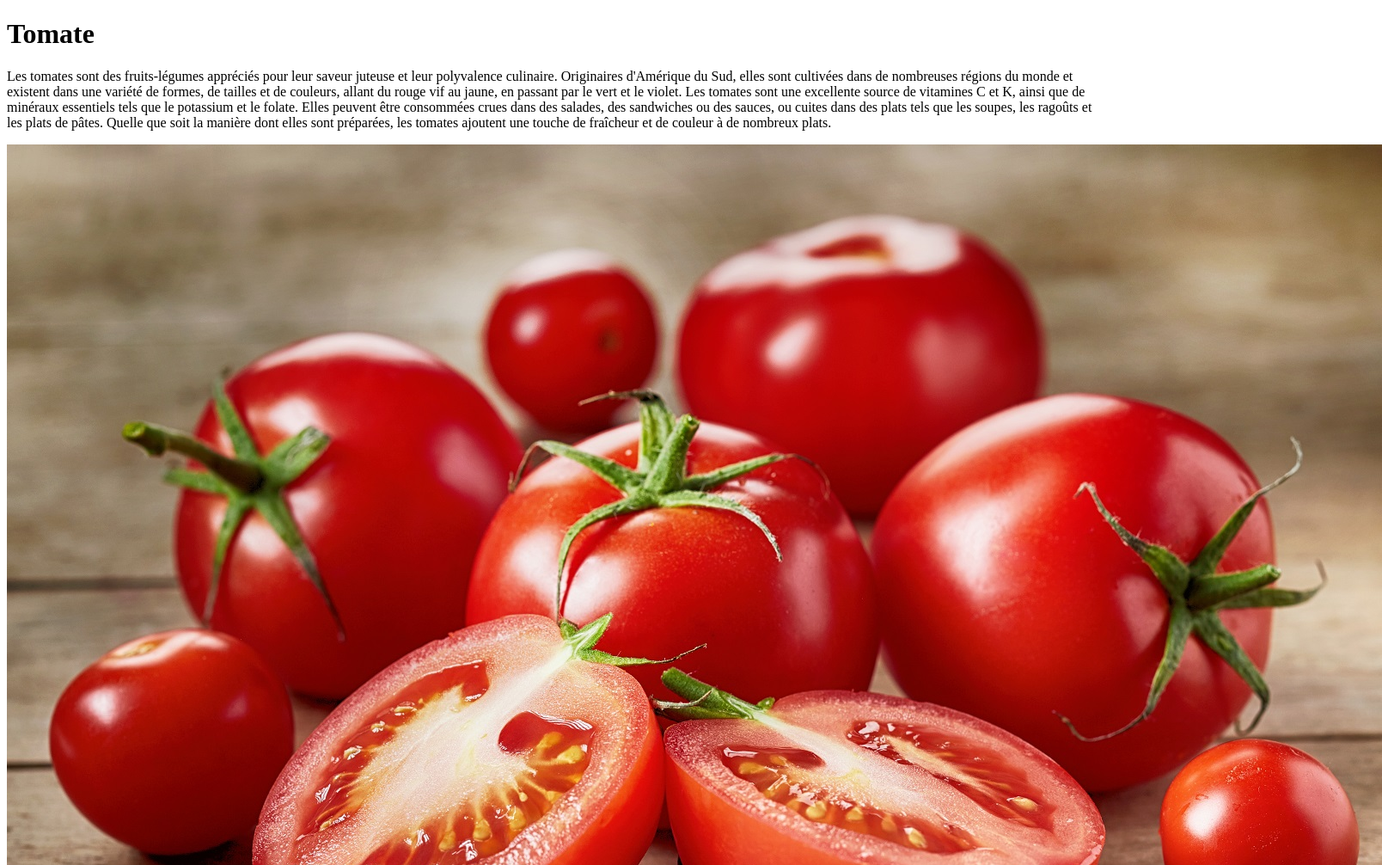
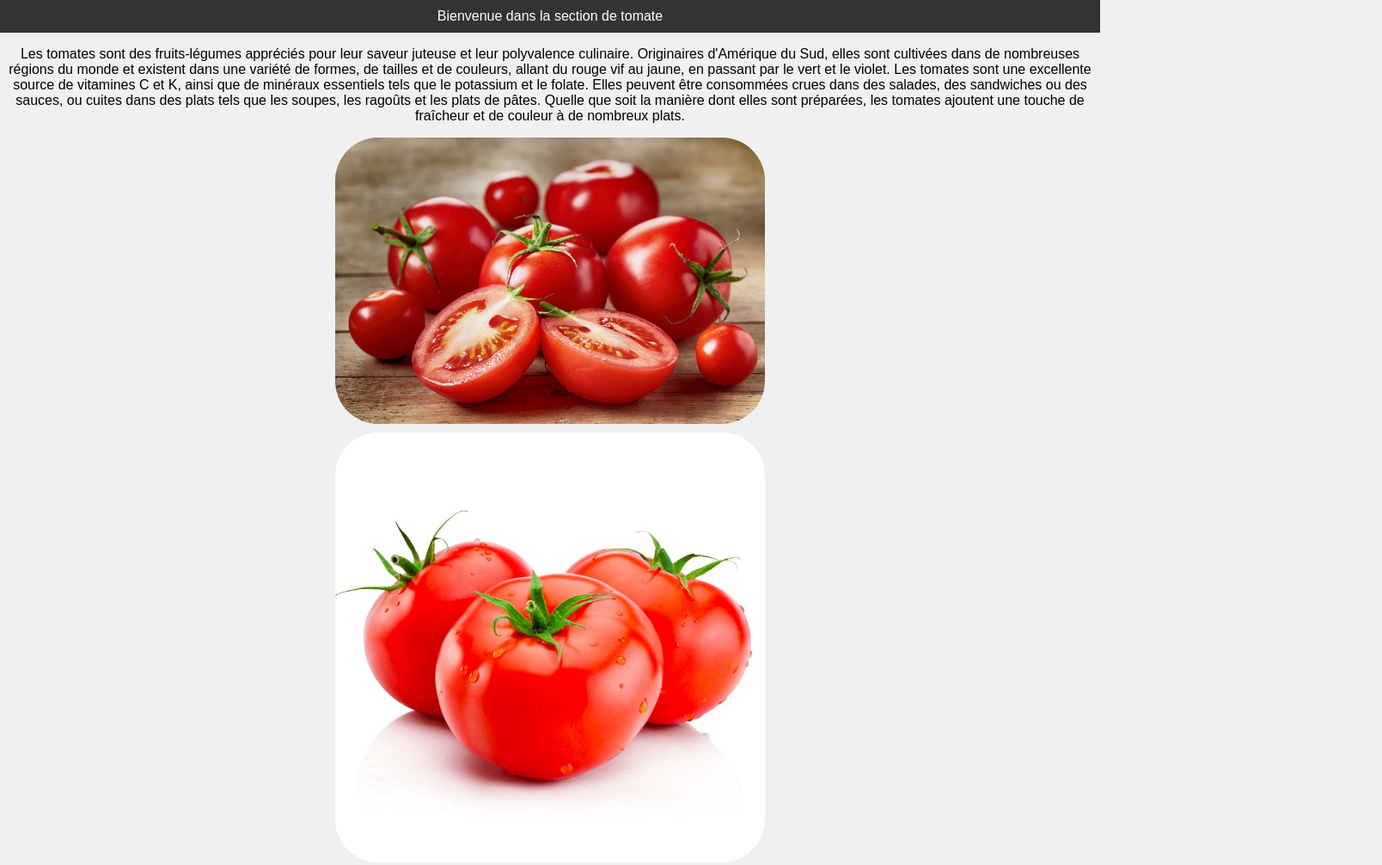
Before and after one commit to BdeB-Org/tp-1-partie1-tp1-jankaspar-ibrahimabdullaali, a plain HTML site: page tomate.html in a window 1280 px wide. Shown: the top 1006 px of the page at 86% size, 1608 px wide, since content can reach past the window. Drawn offline with Linux system fonts and the light colour scheme.

Commit message:
ajout du css au tomate.html

```diff
--- a/tomate.html
+++ b/tomate.html
@@ -1,13 +1,14 @@
 <!DOCTYPE html>
 <html lang="en">
 <head>
+    <link rel="stylesheet" href="commun.css">
     <meta charset="UTF-8">
     <meta name="viewport" content="width=device-width, initial-scale=1.0">
     <title>Tomate </title>
-    <h1> Tomate </h1>
 
 </head>
 <body>
+    <div class="banner"> Bienvenue dans la section de tomate </div>
     <p>
 
 Les tomates sont des fruits-légumes appréciés pour leur saveur juteuse et leur polyvalence culinaire.
```
